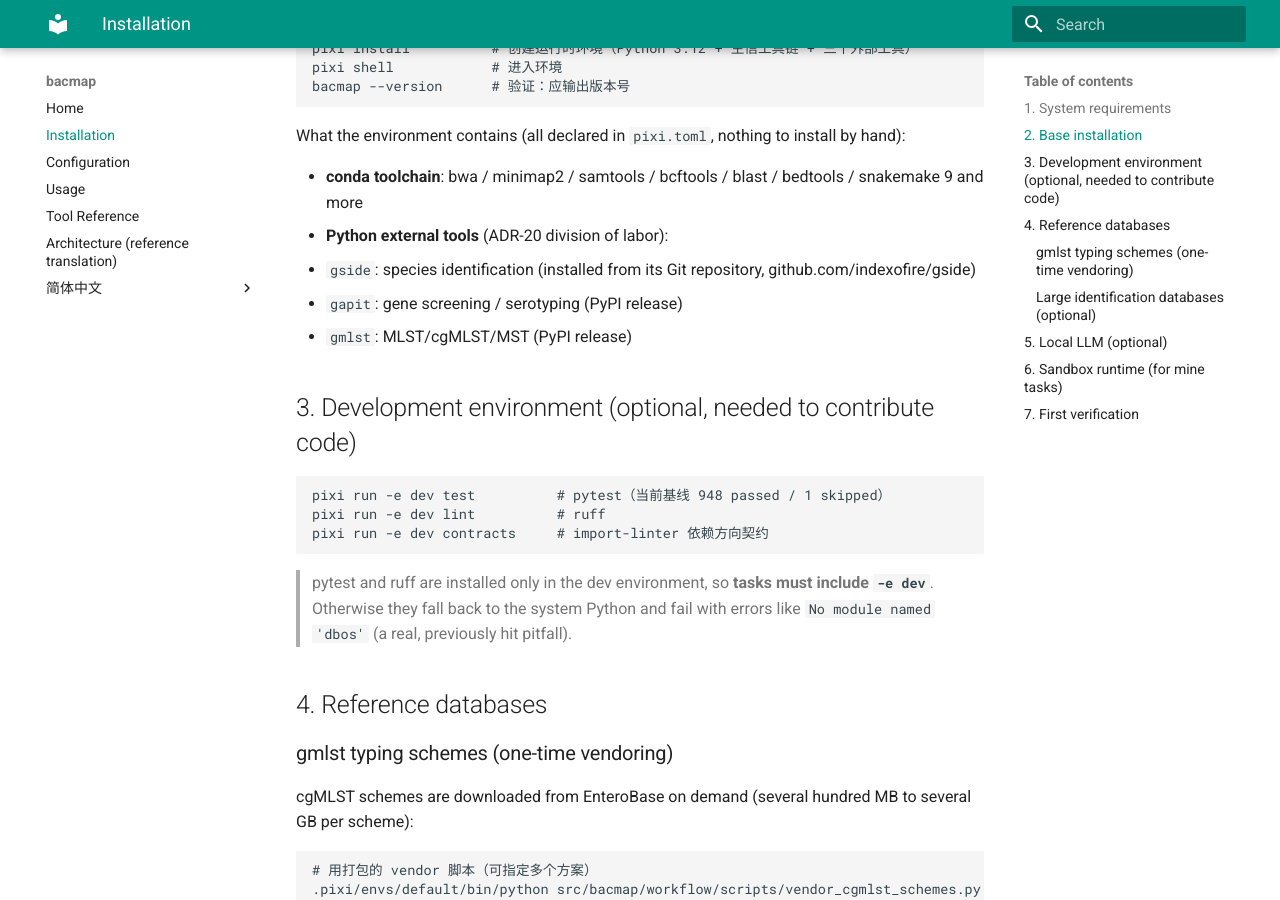
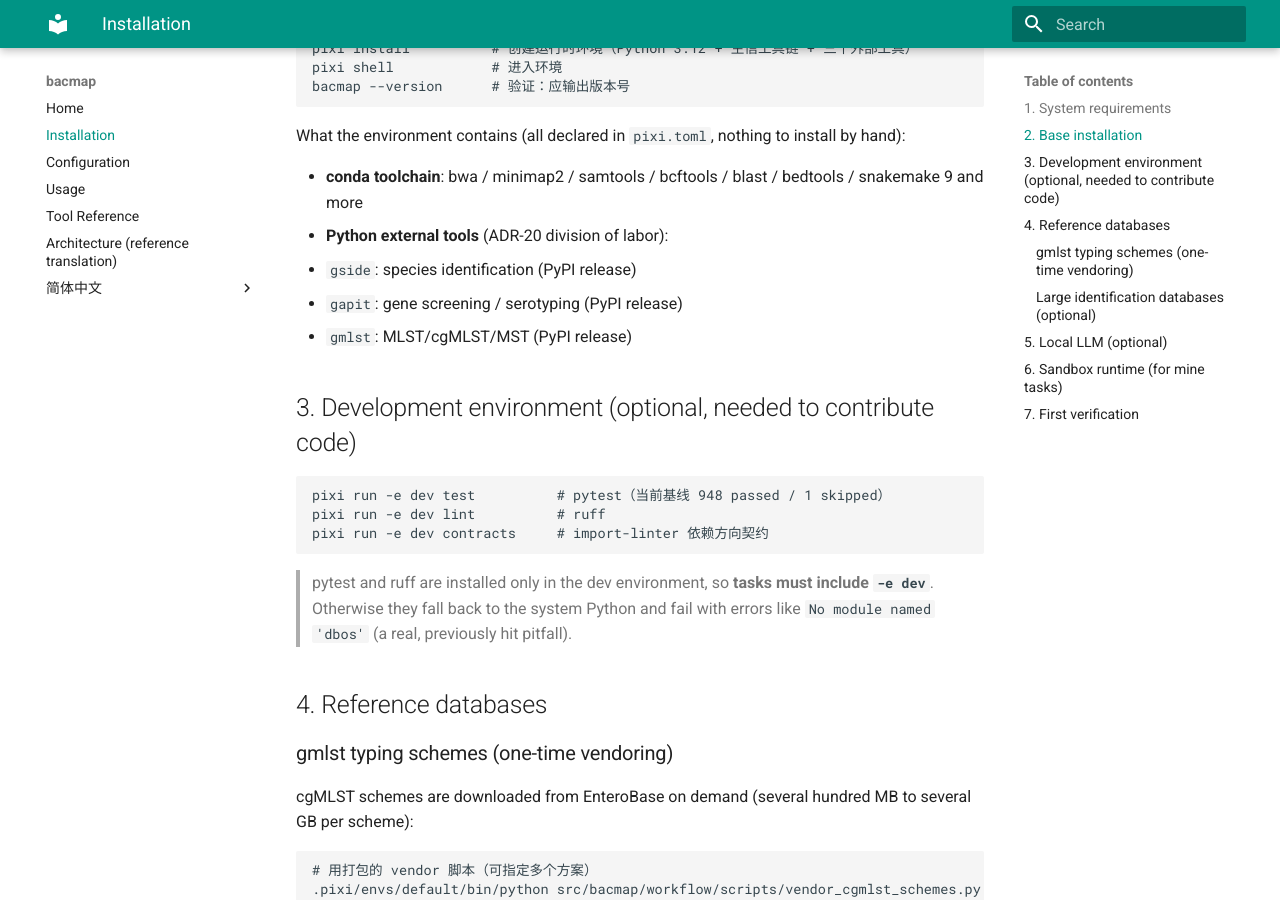
Before and after one commit to indexofire/bacmap, an MkDocs documentation site: the page built from docs/installation.md, in a window 1280 px wide and 900 px high, scrolled down 905 px. Built offline with MkDocs 1.6.1 and Material for MkDocs 9.7.7, drawn with Linux system fonts in a browser that asks for light colours.

Commit message:
build: upgrade toolchain to PyPI releases (gmlst 0.5.5, gside 0.1.1, gapit 0.5.4 pinned)

```diff
--- a/docs/installation.md
+++ b/docs/installation.md
@@ -31,7 +31,7 @@
 
 - **conda toolchain**: bwa / minimap2 / samtools / bcftools / blast / bedtools / snakemake 9 and more
 - **Python external tools** (ADR-20 division of labor):
-  - `gside`: species identification (installed from its Git repository, github.com/indexofire/gside)
+  - `gside`: species identification (PyPI release)
   - `gapit`: gene screening / serotyping (PyPI release)
   - `gmlst`: MLST/cgMLST/MST (PyPI release)
 
--- a/pixi.toml
+++ b/pixi.toml
@@ -41,7 +41,7 @@
 mummer4 = "*"
 
 [pypi-dependencies]
-gmlst = "==0.5.2"
+gmlst = "==0.5.5"
 biopython = ">=1.83"
 sistr-cmd = ">=1.1.3,<2"
 setuptools = "<81"
@@ -51,7 +51,7 @@
 pyhmmer = ">=0.10"
 pyyaml = ">=6.0"
 sourmash = ">=4.8"
-gapit = ">=0.5.4"
+gapit = "==0.5.4"
 dbos = ">=2.0"
 mcp = ">=2.3,<3"
 fastapi = ">=0.110"
@@ -59,7 +59,7 @@
 jinja2 = ">=3.1"
 httpx = ">=0.27"
 pydantic-ai-slim = { version = ">=2.0,<3", extras = ["openai"] }
-gside = { git = "https://github.com/indexofire/gside.git" }
+gside = "==0.1.1"
 bacmap = { path = ".", editable = true }
 
 [feature.dev.dependencies]
```
Also changed, not shown: AGENTS.md (+2 -2 lines), docs/installation.zh-CN.md (+1 -1 lines), 1 other file.
